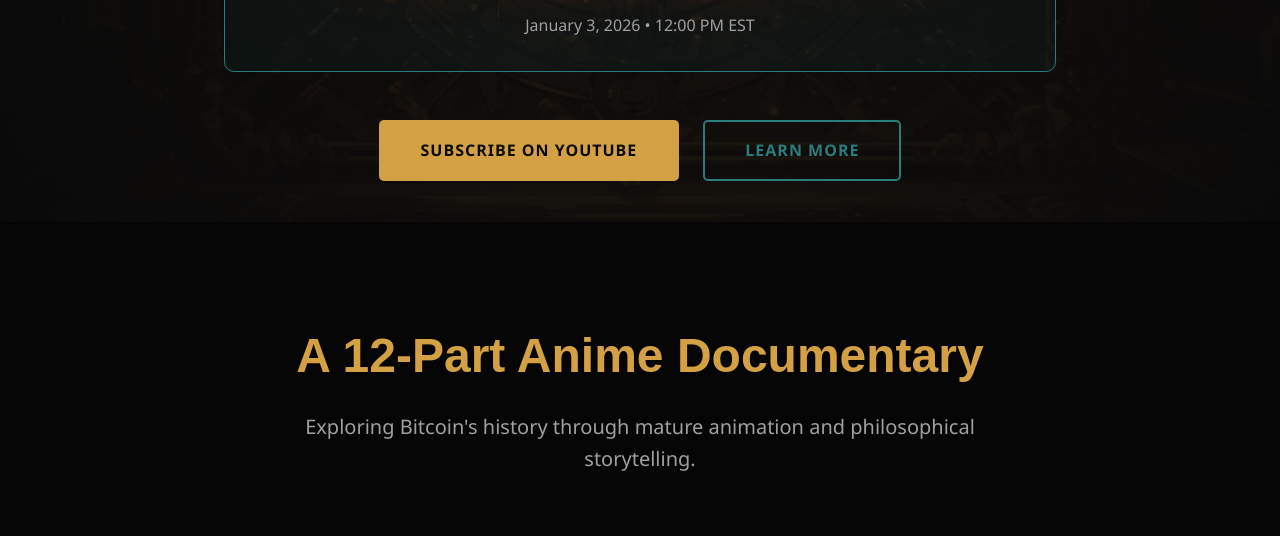
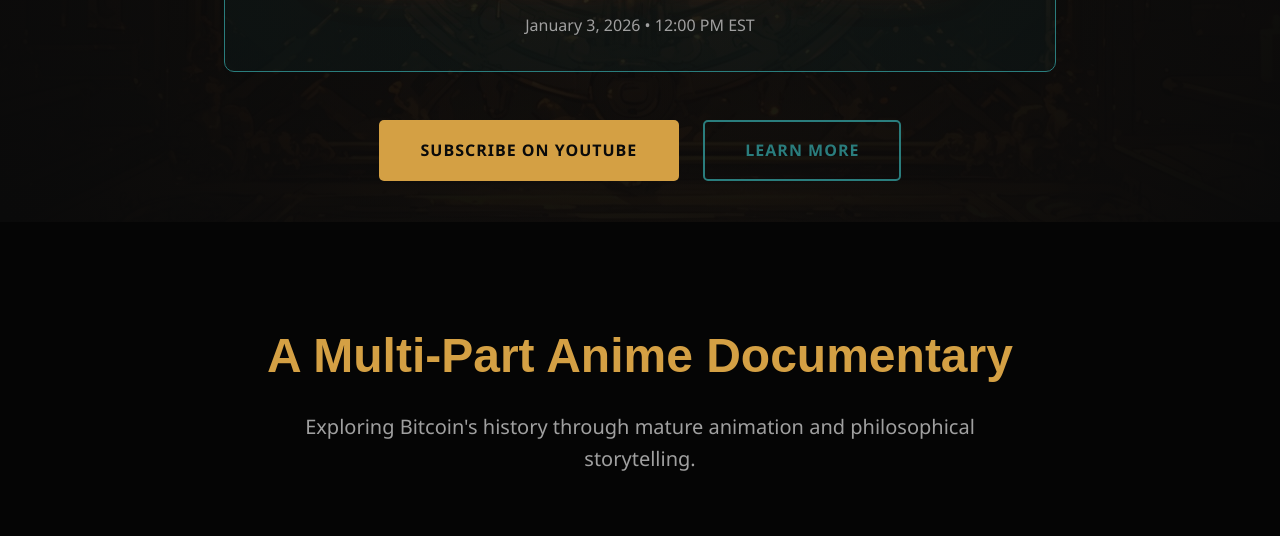
Before and after one commit to sfinley8601-ops/Satoshi-s-Mirror, a plain HTML site: page index.html in a window 1280 px wide. Shown: the part 578-1114 px from the top of the page. Drawn offline with Linux system fonts and the light colour scheme.

Commit message:
Update description and heading for documentary series

```diff
--- a/index.html
+++ b/index.html
@@ -3,7 +3,7 @@
 <head>
     <meta charset="UTF-8">
     <meta name="viewport" content="width=device-width, initial-scale=1.0">
-    <meta name="description" content="Satoshi's Mirror - A 12-part anime documentary series exploring Bitcoin's history and the evolution of belief itself.">
+    <meta name="description" content="Satoshi's Mirror - A multi-part anime documentary...">
     <title>Satoshi's Mirror | A Bitcoin Documentary Series</title>
     <link rel="stylesheet" href="styles.css">
 </head>
@@ -60,7 +60,7 @@
     <!-- About Section -->
     <section class="about-preview">
         <div class="container">
-            <h2>A 12-Part Anime Documentary</h2>
+           <h2>A Multi-Part Anime Documentary</h2>
             <p class="lead">Exploring Bitcoin's history through mature animation and philosophical storytelling.</p>
             <div class="features">
                 <div class="feature">
```
